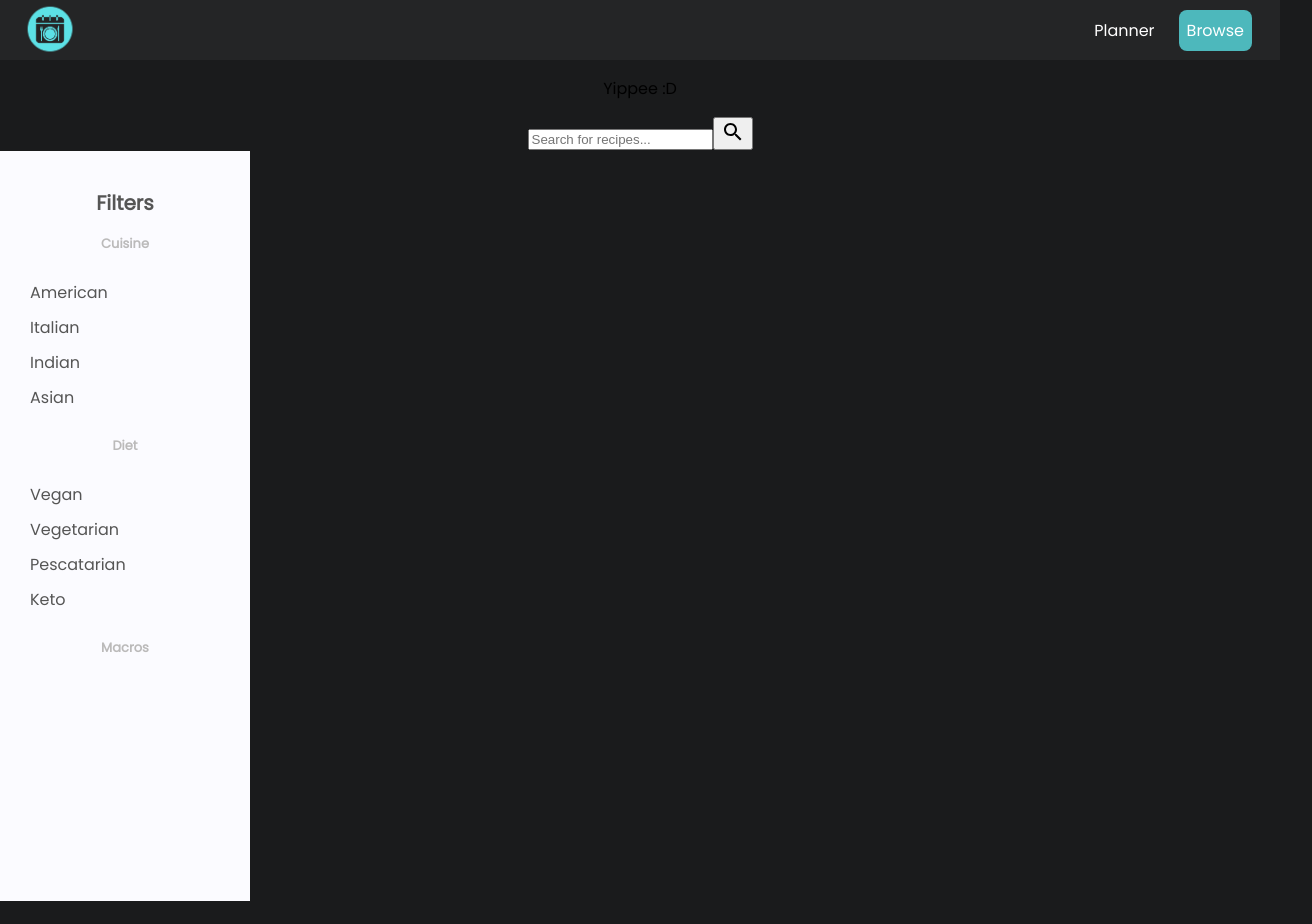
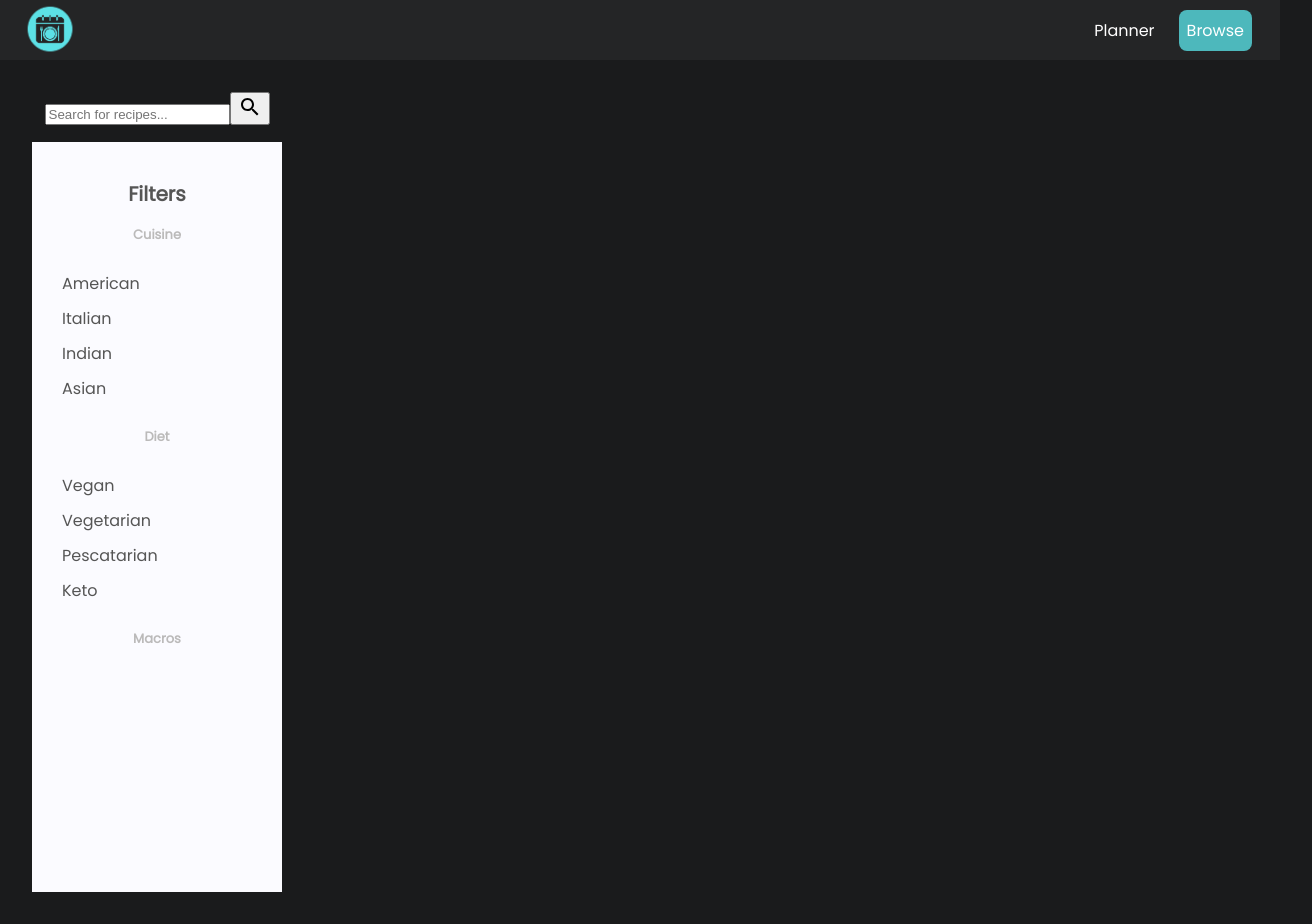
Before and after one commit to xwilson03/OptiMeal, a React (Vite) app in the folder client/: page /browse in a window 1280 px wide. Shown: the whole page, 1312 px wide, since content can reach past the window. Before the commit the page ends 901 px from the top, so only its background shows below. Built offline with nearby package versions, Linux system fonts and the light colour scheme.

Commit message:
adds Outlet css

```diff
--- a/client/src/App.jsx
+++ b/client/src/App.jsx
@@ -6,8 +6,9 @@
   return (
     <div className="App">
       <Navbar/>
-      <p>Yippee :D</p>
-      <Outlet/>
+      <div className="outletContainer">
+        <Outlet/>
+      </div>
     </div>
   );
 }
--- a/client/src/styles/App.css
+++ b/client/src/styles/App.css
@@ -1,42 +1,16 @@
 .App {
     text-align: center;
-}
-
-.App-logo {
-    height: 40vmin;
-    pointer-events: none;
-}
-
-@media (prefers-reduced-motion: no-preference) {
-    .App-logo {
-        animation: App-logo-spin infinite 20s linear;
-    }
-}
-
-.App-header {
-    background-color: #282c34;
-    min-height: 100vh;
-    display: flex;
-    flex-direction: column;
-    align-items: center;
-    justify-content: center;
-    font-size: calc(10px + 2vmin);
-    color: white;
-}
-
-.App-link {
-    color: #61dafb;
-}
-
-@keyframes App-logo-spin {
-    from {
-        transform: rotate(0deg);
-    }
-    to {
-        transform: rotate(360deg);
-    }
 }
 
 body {
     background-color: #1A1B1C;
 }
+
+.outletContainer {
+    width: 100vw;
+    height: 100vh;
+    display: flex;
+    overflow: scroll;
+    scroll-snap-type: mandatory;
+    margin: 2.5%;
+}
```
